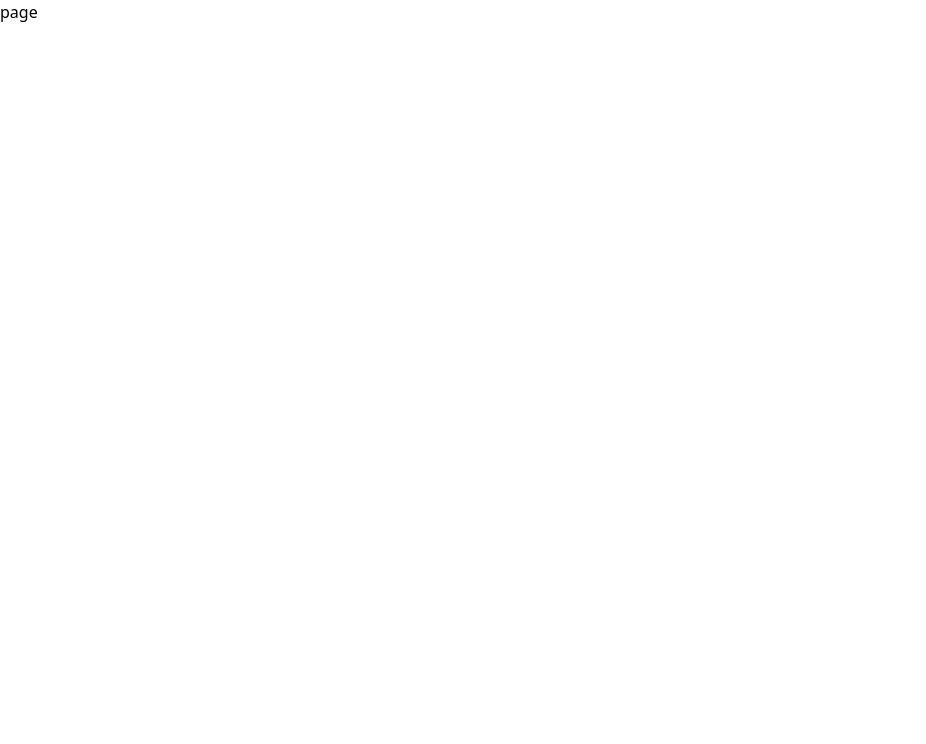
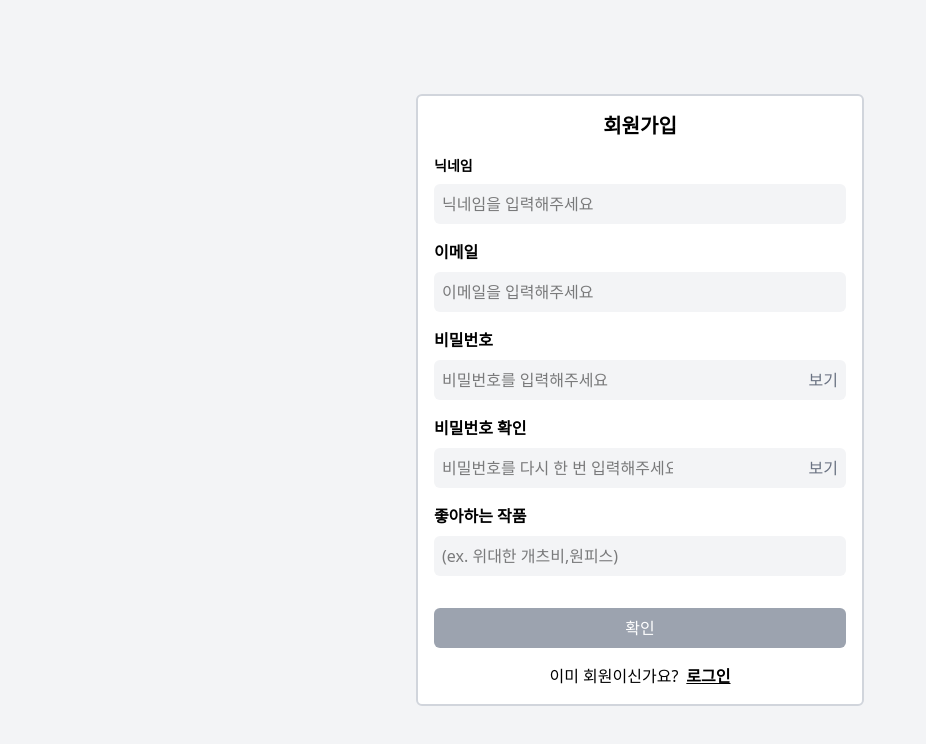
Before and after one commit to we-write/frontend, a Next.js app: page /auths/signup in a window 1280 px wide. Shown: the top 744 px of the page, without its empty margins (0-926 px from the left). Built offline with nearby package versions, Linux system fonts and the light colour scheme; a web font is replaced by a local one.

Commit message:
feat: 회원가입 리액트 훅 폼 반영

```diff
--- a/src/app/auths/signup/page.tsx
+++ b/src/app/auths/signup/page.tsx
@@ -1,7 +1,198 @@
-import React from 'react';
+'use client';
 
-const page = () => {
-  return <div>page</div>;
+import Link from 'next/link';
+import React, { useState } from 'react';
+import { useForm } from 'react-hook-form';
+
+//TODO: 프라머리 컬러 변경 필요
+const PRIMARY_COLOR = '#008060';
+
+interface FormData {
+  name: string;
+  email: string;
+  password: string;
+  passwordCheck: string;
+  favorite: string;
+}
+const Page = () => {
+  const [showPassword, setShowPassword] = useState(false);
+  const [showPasswordCheck, setShowPasswordCheck] = useState(false);
+  const {
+    register,
+    handleSubmit,
+    formState: { isSubmitting, errors },
+    getValues,
+  } = useForm<FormData>();
+  const onSubmit = (data: FormData) => {
+    console.log(data);
+  };
+
+  return (
+    <div className="flex h-screen flex-col items-center justify-center bg-gray-100">
+      <div className="flex w-full max-w-md flex-col gap-4 rounded-md border-2 border-gray-300 bg-white p-4">
+        <h1
+          className={`text-center text-xl font-semibold text-[${PRIMARY_COLOR}]`}
+        >
+          회원가입
+        </h1>
+        <form onSubmit={handleSubmit(onSubmit)} className="flex flex-col gap-4">
+          <div className="flex flex-col gap-2">
+            <label htmlFor="name" className="text-sm font-semibold">
+              닉네임
+            </label>
+            <input
+              type="text"
+              placeholder="닉네임을 입력해주세요"
+              className={`rounded-md bg-gray-100 p-2 ${
+                errors.name ? 'border-2 border-red-500' : ''
+              }`}
+              {...register('name', {
+                required: '닉네임을 입력해주세요',
+                pattern: {
+                  value: /^[가-힣a-zA-Z0-9]{2,12}$/,
+                  message: '2자 이상 12자 이하로 입력해주세요',
+                },
+              })}
+            />
+            {errors.name && (
+              <small className="text-red-500">{errors.name.message}</small>
+            )}
+          </div>
+          <div className="flex flex-col gap-2">
+            <label htmlFor="email" className="font-bold">
+              이메일
+            </label>
+            <input
+              type="email"
+              placeholder="이메일을 입력해주세요"
+              className={`rounded-md bg-gray-100 p-2 ${
+                errors.email ? 'border-2 border-red-500' : ''
+              }`}
+              {...register('email', {
+                required: '이메일을 입력해주세요',
+                pattern: {
+                  value: /^[a-zA-Z0-9._%+-]+@[a-zA-Z0-9.-]+\.[a-zA-Z]{2,}$/,
+                  message: '이메일 형식이 올바르지 않습니다',
+                },
+              })}
+            />
+            {errors.email && (
+              <small className="text-red-500">{errors.email.message}</small>
+            )}
+          </div>
+          <div className="flex flex-col gap-2">
+            <label htmlFor="password" className="font-bold">
+              비밀번호
+            </label>
+            <div
+              className={`relative rounded-md bg-gray-100 ${
+                errors.password ? 'border-2 border-red-500' : ''
+              }`}
+            >
+              <input
+                type={showPassword ? 'text' : 'password'}
+                placeholder="비밀번호를 입력해주세요"
+                className="rounded-md border-none p-2 focus:outline-none"
+                {...register('password', {
+                  required: '비밀번호를 입력해주세요',
+                  pattern: {
+                    value:
+                      /^(?=.*[a-z])(?=.*[A-Z])(?=.*\d)(?=.*[!@#$%^&*])[A-Za-z\d!@#$%^&*]{8,20}$/,
+                    message:
+                      '비밀번호는 대소문자, 숫자, 특수문자를 포함해 8~20자로 입력해주세요',
+                  },
+                })}
+              />
+              <button
+                type="button"
+                className="absolute top-1/2 right-2 -translate-y-1/2 text-gray-500"
+                onClick={() => setShowPassword(!showPassword)}
+              >
+                {showPassword ? '숨기기' : '보기'}
+              </button>
+            </div>
+
+            {errors.password && (
+              <small className="text-red-500">{errors.password.message}</small>
+            )}
+          </div>
+          <div className="flex flex-col gap-2">
+            <label htmlFor="passwordCheck" className="font-bold">
+              비밀번호 확인
+            </label>
+            <div
+              className={`relative rounded-md bg-gray-100 ${
+                errors.passwordCheck ? 'border-2 border-red-500' : ''
+              }`}
+            >
+              <input
+                type={showPasswordCheck ? 'text' : 'password'}
+                placeholder="비밀번호를 다시 한 번 입력해주세요"
+                className="rounded-md border-none p-2 focus:outline-none"
+                {...register('passwordCheck', {
+                  required: '비밀번호를 다시 한 번 입력해주세요',
+                  validate: (value) => {
+                    if (value !== getValues('password')) {
+                      return '비밀번호가 일치하지 않습니다';
+                    }
+                  },
+                })}
+              />
+              <button
+                type="button"
+                className="absolute top-1/2 right-2 -translate-y-1/2 text-gray-500"
+                onClick={() => setShowPasswordCheck(!showPasswordCheck)}
+              >
+                {showPasswordCheck ? '숨기기' : '보기'}
+              </button>
+            </div>
+
+            {errors.passwordCheck && (
+              <small className="text-red-500">
+                {errors.passwordCheck.message}
+              </small>
+            )}
+          </div>
+          <div className="flex flex-col gap-2">
+            <label htmlFor="favorite" className="font-bold">
+              좋아하는 작품
+            </label>
+            <input
+              type="text"
+              placeholder="(ex. 위대한 개츠비,원피스)"
+              className={`rounded-md bg-gray-100 p-2 ${
+                errors.favorite ? 'border-2 border-red-500' : ''
+              }`}
+              {...register('favorite', {
+                required: '좋아하는 작품을 입력해주세요',
+              })}
+            />
+            {errors.favorite && (
+              <small className="text-red-500">{errors.favorite.message}</small>
+            )}
+          </div>
+
+          <button
+            role="button"
+            type="submit"
+            className="mt-4 rounded-md bg-[#9CA3AF] p-2 text-white"
+            disabled={isSubmitting}
+          >
+            확인
+          </button>
+        </form>
+        <div className="flex items-center justify-center gap-2">
+          <span>이미 회원이신가요?</span>
+          <Link
+            role="navigation"
+            href="/auths/signin"
+            className={`font-semibold text-[${PRIMARY_COLOR}] underline`}
+          >
+            로그인
+          </Link>
+        </div>
+      </div>
+    </div>
+  );
 };
-
-export default page;
+export default Page;
```
